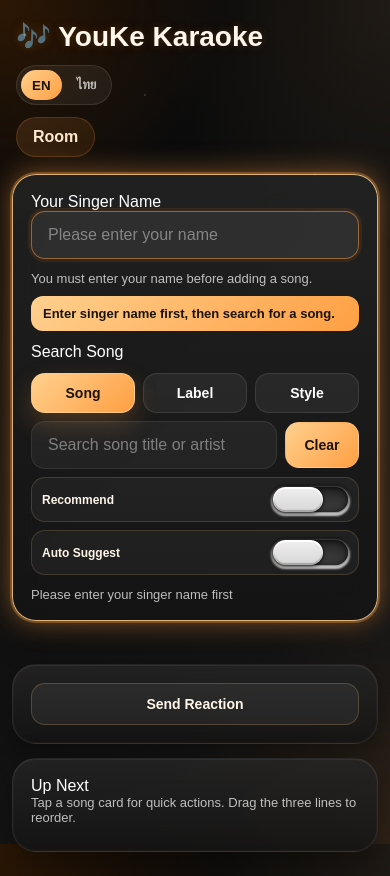
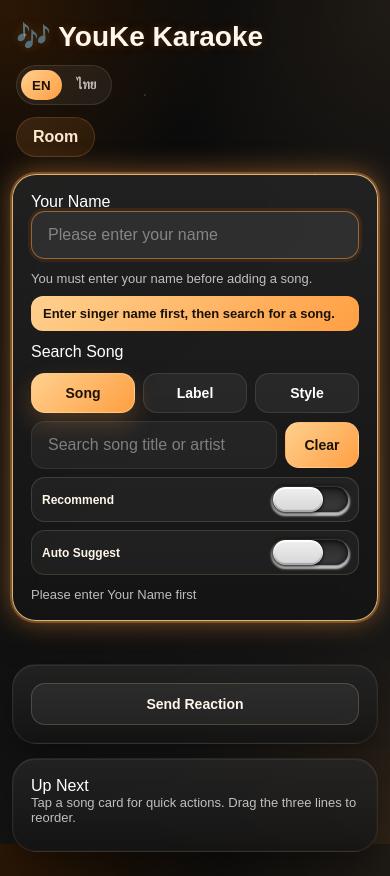
Before and after one commit to Kanasezt/youke, a Flask app: template templates/mobile.html in a window 390 px wide. Run offline with Flask 3, Linux system fonts and the light colour scheme; the template is opened without the code that fills it, so the values that code supplies are empty; some libraries are stand-ins or nearby versions.

Commit message:
Update mobile.html

```diff
--- a/templates/mobile.html
+++ b/templates/mobile.html
@@ -22,7 +22,7 @@
 
         <div class="mobile-content">
             <div id="singerNamePanel" class="glass-panel mobile-controls singer-name-panel">
-                <div class="section-title" data-i18n="yourSingerName">Your Singer Name</div>
+                <div class="section-title" data-i18n="yourSingerName">Your Name</div>
                 <input id="mobile_name" data-i18n-placeholder="namePlaceholder" placeholder="Please enter your name" oninput="handleSingerNameChange()">
                 <div class="small muted top-gap" data-i18n="nameHelp">You must enter your name before adding a song.</div>
                 <div id="namePrompt" class="name-prompt" data-i18n="namePrompt">Enter singer name first, then search for a song.</div>
@@ -80,7 +80,7 @@
         const I18N = {
             en: {
                 room: "Room",
-                yourSingerName: "Your Singer Name",
+                yourSingerName: "Your Name",
                 namePlaceholder: "Please enter your name",
                 nameHelp: "You must enter your name before adding a song.",
                 namePrompt: "Enter singer name first, then search for a song.",
@@ -150,7 +150,7 @@
                 openReaction: "Send Reaction",
                 hideReaction: "Hide Reaction",
                 add: "Add",
-                nameFirst: "Please enter your singer name first",
+                nameFirst: "Please enter Your Name first",
                 addFailed: "Add failed",
                 songAdded: "Song added",
                 singer: "Singer",
```
